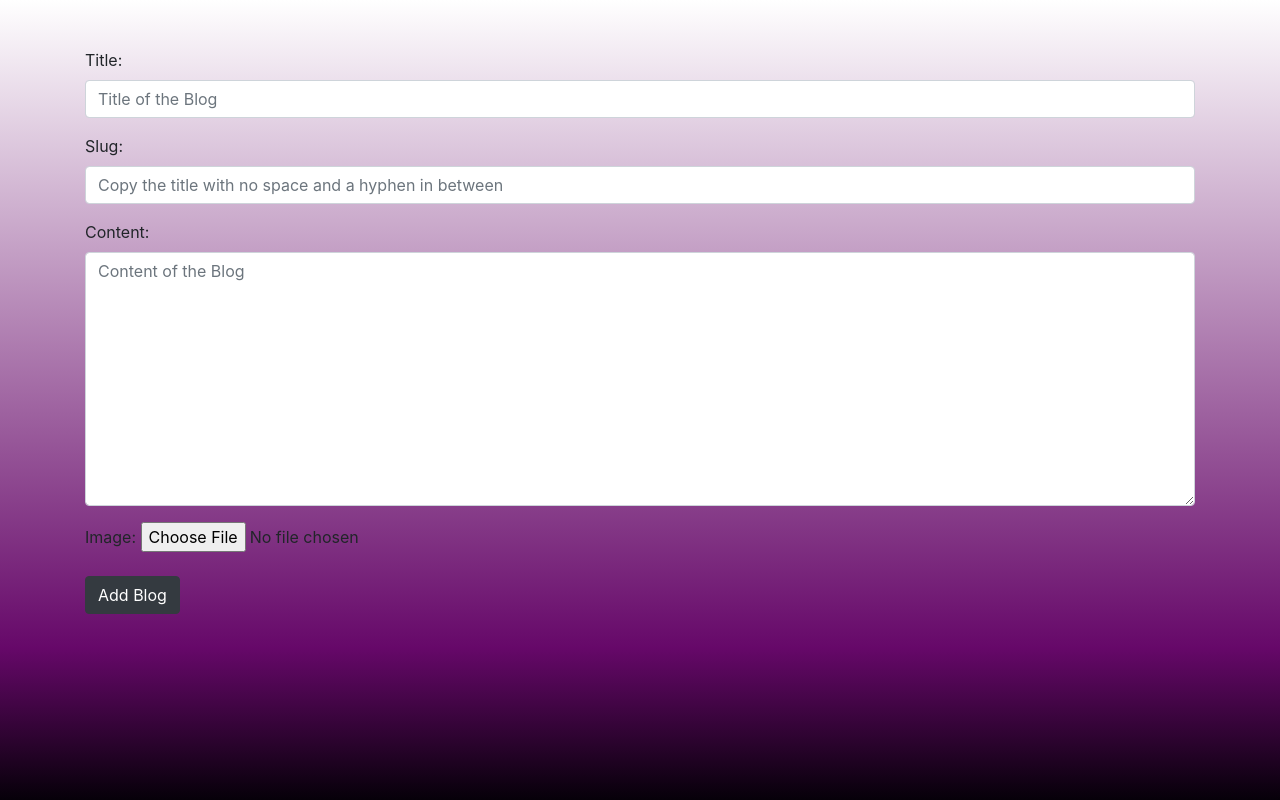
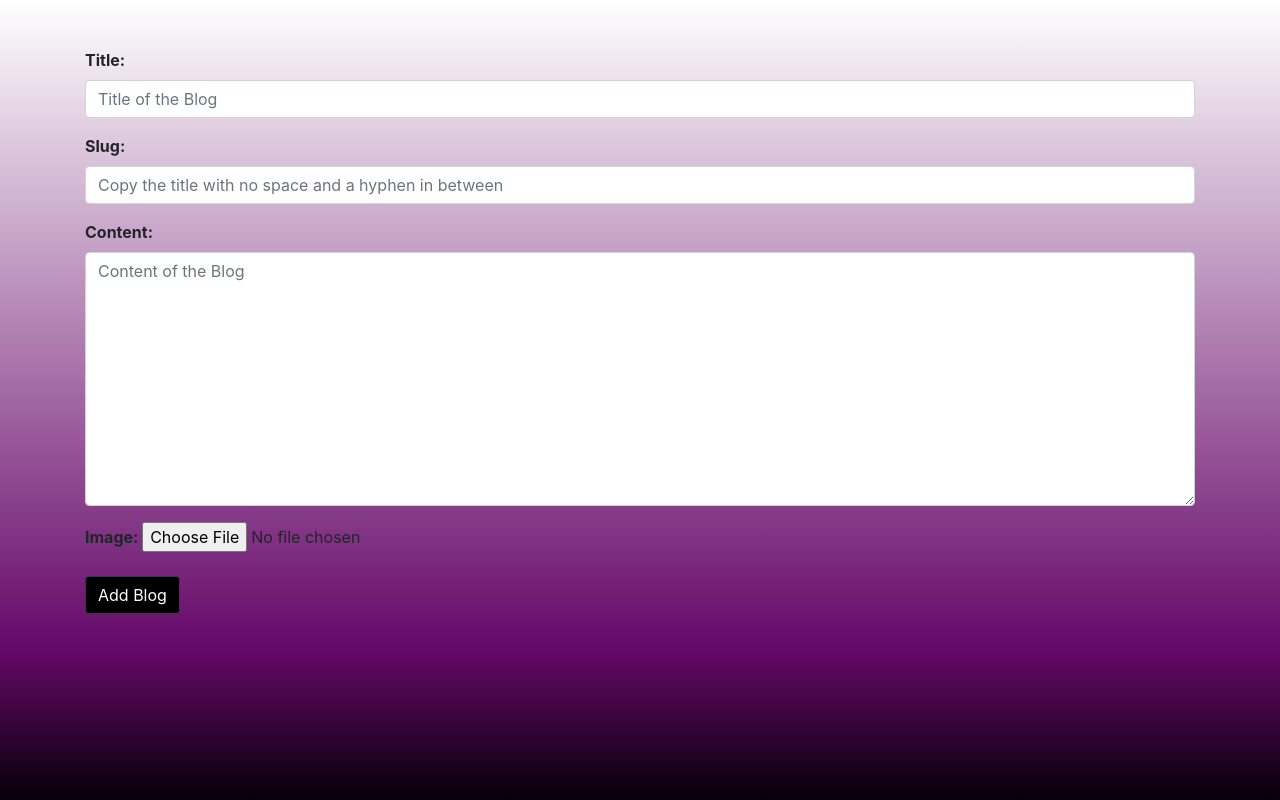
Before and after one commit to alexarasu/ahem, a Django app: page /add_blogs/ in a window 1280 px wide. Shown: the part 56-856 px from the top of the page. Run offline with Django 3.2, Linux system fonts and the light colour scheme; the visitor is signed in with stand-in values (Sample User, id 1); some libraries are stand-ins or nearby versions.

Commit message:
ADD BLOG PAGE DONE !

```diff
--- a/home/templates/add_blogs.html
+++ b/home/templates/add_blogs.html
@@ -7,8 +7,9 @@
 .gradient-custom {
     background: rgb(6,0,9);
     background: linear-gradient(360deg, rgba(6,0,9,1) 0%, rgba(102,8,105,1) 19%, rgba(255,255,255,1) 100%);
-.btn-success {
-background-color: #060009 !important;
+}
+.btn-dark {
+background-color: black;
 }
 
 {% endblock %}
@@ -16,7 +17,7 @@ background-color: #060009 !important;
 <section class="gradient-custom vh-100">
     <div class="container-fluid pt-4 ">
         <form action="/add_blogs/" enctype="multipart/form-data" method="POST"> {% csrf_token %}
-            <div class="container flexbox mt-4">
+            <div class="container flexbox mt-4 fw-bold">
                 <p><label for="id_title">Title:</label> {{ form.title }} </p>
                 <p><label for="id_slug">Slug:</label> {{ form.slug }} </p>
                 <label for="id_slug">Content:</label>
```
